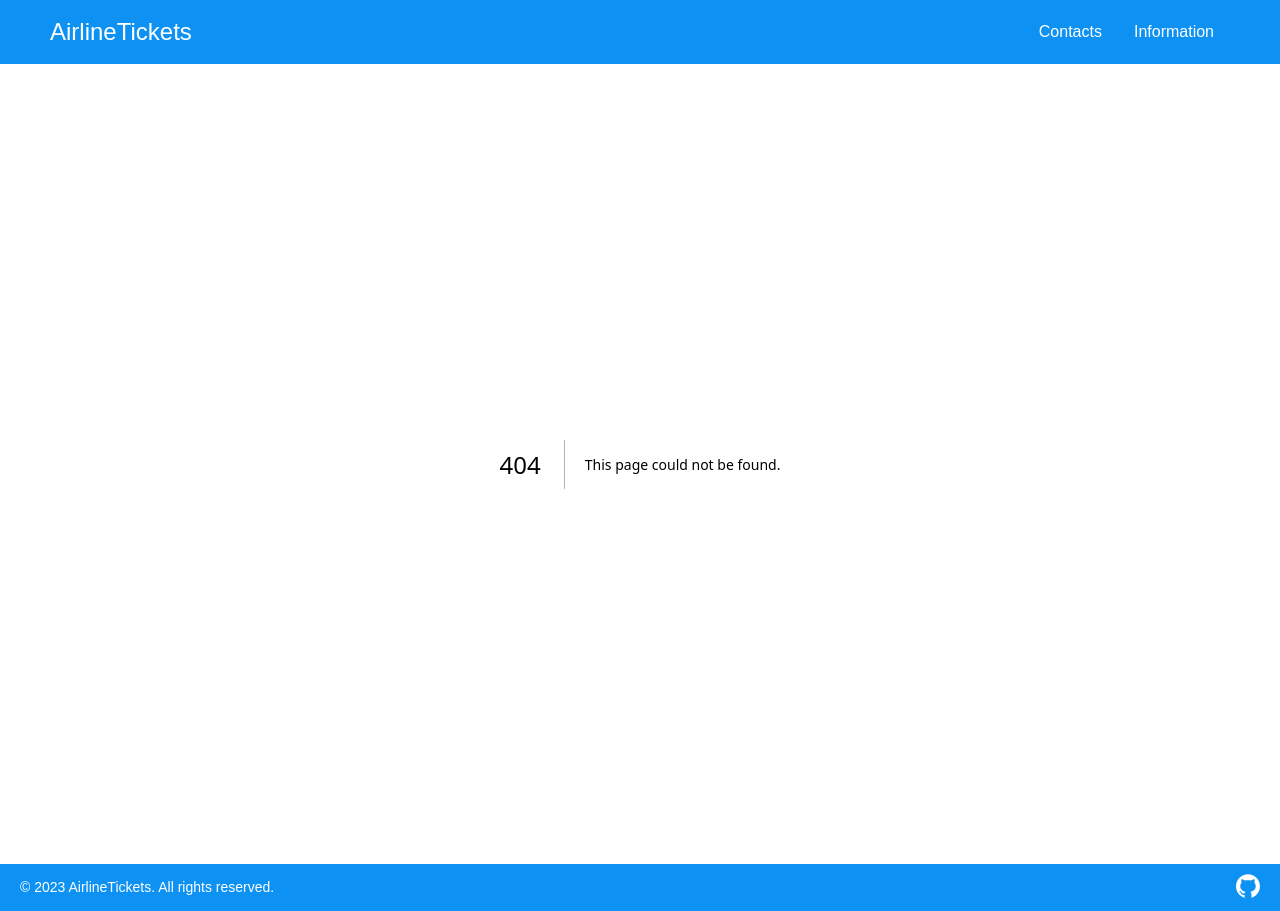
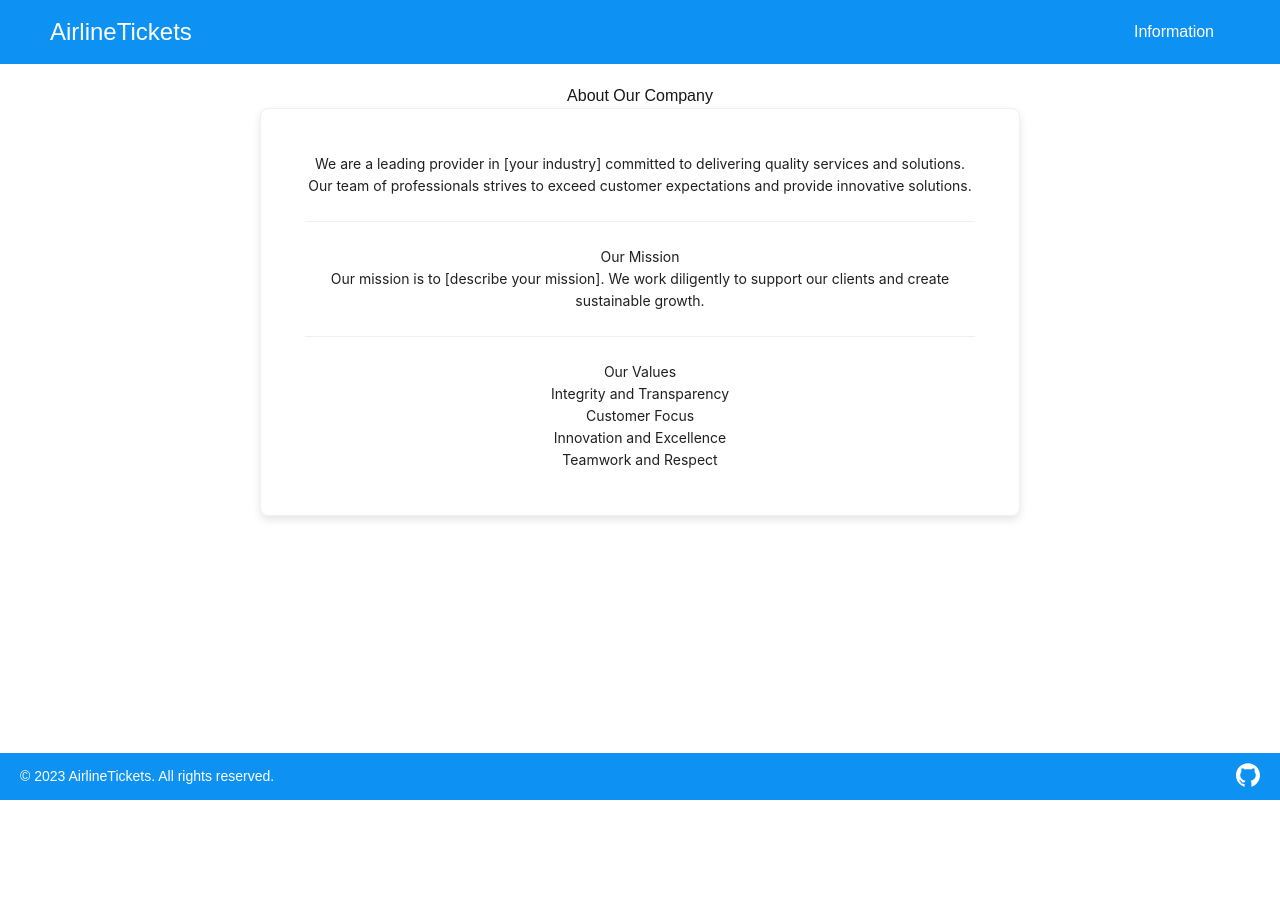
Before and after one commit to MuzzDead/AirlineTickets-UI, a Next.js app: page /information in a window 1280 px wide. Before the commit this address had no page. After the commit the page ends 800 px from the top, so only its background shows below. Built offline with nearby package versions, Linux system fonts and the light colour scheme.

Commit message:
update route Informatin and logo

```diff
--- a/app/components/Header.jsx
+++ b/app/components/Header.jsx
@@ -1,9 +1,21 @@
 import React from "react";
-import { Layout, Menu, Button } from "antd";
+import { Layout, Button } from "antd";
+import { useRouter } from "next/navigation";
+import Link from "next/link";
 
 const { Header } = Layout;
 
 const HeaderComponent = () => {
+  const router = useRouter();
+
+  const contact = () => {
+    router.push("/contacts");
+  };
+
+  const information = () => {
+    router.push("/information");
+  };
+
   return (
     <Header
       style={{
@@ -14,6 +26,7 @@ const HeaderComponent = () => {
         padding: "0 50px",
       }}
     >
+      <Link href="/" style={{ textDecoration: 'none' }}>
         <div
           style={{
             color: "white",
@@ -23,9 +36,12 @@ const HeaderComponent = () => {
         >
           AirlineTickets
         </div>
+      </Link>
       <div>
-        <Button
+        {/* Uncomment this button if you want to enable the Contacts button */}
+        {/* <Button
           type="link"
+          onClick={contact}
           style={{
             color: "white",
             fontSize: "16px",
@@ -34,15 +50,16 @@ const HeaderComponent = () => {
           }}
           onMouseEnter={(e) =>
             (e.currentTarget.style.backgroundColor = "#0b84de")
-          } // Зміна кольору при наведенні
+          } // Change color on hover
           onMouseLeave={(e) =>
             (e.currentTarget.style.backgroundColor = "#0D92F4")
-          } // Повернення кольору при виході
+          } // Revert color on mouse leave
         >
           Contacts
-        </Button>
+        </Button> */}
         <Button
           type="link"
+          onClick={information}
           style={{
             color: "white",
             fontSize: "16px",
@@ -51,10 +68,10 @@ const HeaderComponent = () => {
           }}
           onMouseEnter={(e) =>
             (e.currentTarget.style.backgroundColor = "#0b84de")
-          } // Зміна кольору при наведенні
+          } // Change color on hover
           onMouseLeave={(e) =>
             (e.currentTarget.style.backgroundColor = "#0D92F4")
-          } // Повернення кольору при виході
+          } // Revert color on mouse leave
         >
           Information
         </Button>
--- /dev/null
+++ b/app/contacts/ContactPage.css
@@ -0,0 +1,12 @@
+/* ContactPage.css */
+.contact-page {
+    max-width: 600px;
+    margin: 0 auto;
+    padding: 20px;
+    text-align: center;
+  }
+
+  .contact-card {
+    padding: 20px;
+    box-shadow: 0px 4px 8px rgba(0, 0, 0, 0.1);
+  }
--- /dev/null
+++ b/app/contacts/page.js
@@ -0,0 +1,52 @@
+"use client";
+import React from 'react';
+import { Form, Input, Button, Card } from 'antd';
+import './ContactPage.css';
+
+const ContactPage = () => {
+  const onFinish = (values) => {
+    console.log('Form Values:', values);
+  };
+
+  return (
+    <div className="contact-page">
+      <h2>Contact Us</h2>
+      <p>Feel free to reach out to us with any questions or feedback!</p>
+      <Card className="contact-card">
+        <Form layout="vertical" onFinish={onFinish}>
+          <Form.Item
+            label="Name"
+            name="name"
+            rules={[{ required: true, message: 'Please enter your name!' }]}
+          >
+            <Input placeholder="Your Name" />
+          </Form.Item>
+
+          <Form.Item
+            label="Email"
+            name="email"
+            rules={[{ required: true, message: 'Please enter your email!' }]}
+          >
+            <Input placeholder="Your Email" />
+          </Form.Item>
+
+          <Form.Item
+            label="Message"
+            name="message"
+            rules={[{ required: true, message: 'Please enter your message!' }]}
+          >
+            <Input.TextArea placeholder="Your Message" rows={4} />
+          </Form.Item>
+
+          <Form.Item>
+            <Button type="primary" htmlType="submit">
+              Submit
+            </Button>
+          </Form.Item>
+        </Form>
+      </Card>
+    </div>
+  );
+};
+
+export default ContactPage;
--- /dev/null
+++ b/app/information/InformationPage.css
@@ -0,0 +1,12 @@
+/* InformationPage.css */
+.information-page {
+    max-width: 800px;
+    margin: 0 auto;
+    padding: 20px;
+    text-align: center;
+  }
+
+  .info-card {
+    padding: 20px;
+    box-shadow: 0px 4px 8px rgba(0, 0, 0, 0.1);
+  }
--- /dev/null
+++ b/app/information/page.js
@@ -0,0 +1,34 @@
+import React from 'react';
+import { Card, Divider } from 'antd';
+import './InformationPage.css';
+
+const InformationPage = () => {
+  return (
+    <div className="information-page">
+      <h2>About Our Company</h2>
+      <Card className="info-card">
+        <p>
+          We are a leading provider in [your industry] committed to delivering
+          quality services and solutions. Our team of professionals strives to
+          exceed customer expectations and provide innovative solutions.
+        </p>
+        <Divider />
+        <h3>Our Mission</h3>
+        <p>
+          Our mission is to [describe your mission]. We work diligently to
+          support our clients and create sustainable growth.
+        </p>
+        <Divider />
+        <h3>Our Values</h3>
+        <ul>
+          <li>Integrity and Transparency</li>
+          <li>Customer Focus</li>
+          <li>Innovation and Excellence</li>
+          <li>Teamwork and Respect</li>
+        </ul>
+      </Card>
+    </div>
+  );
+};
+
+export default InformationPage;
```
Lines whose indentation alone changed are shown as unchanged.
